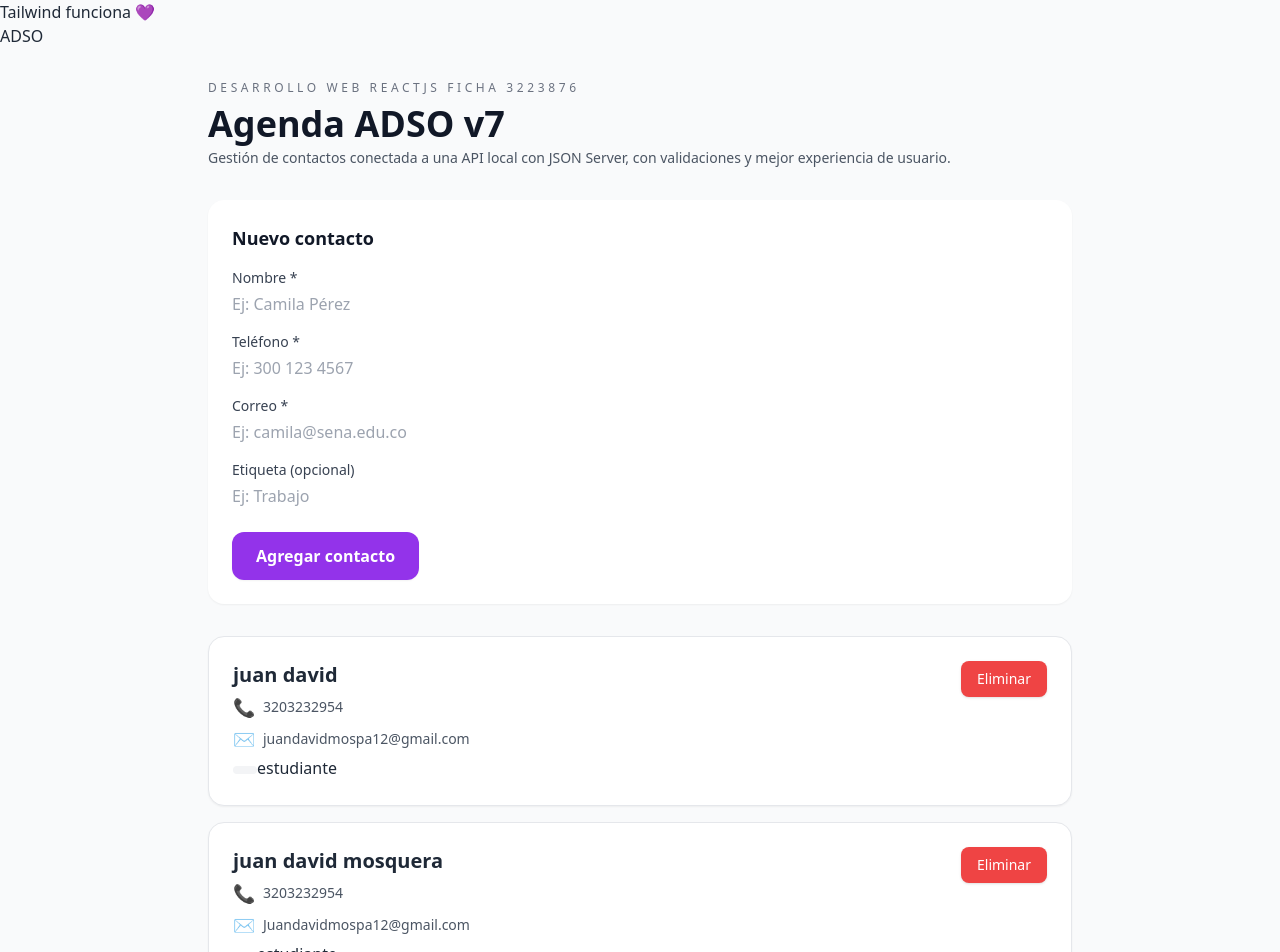
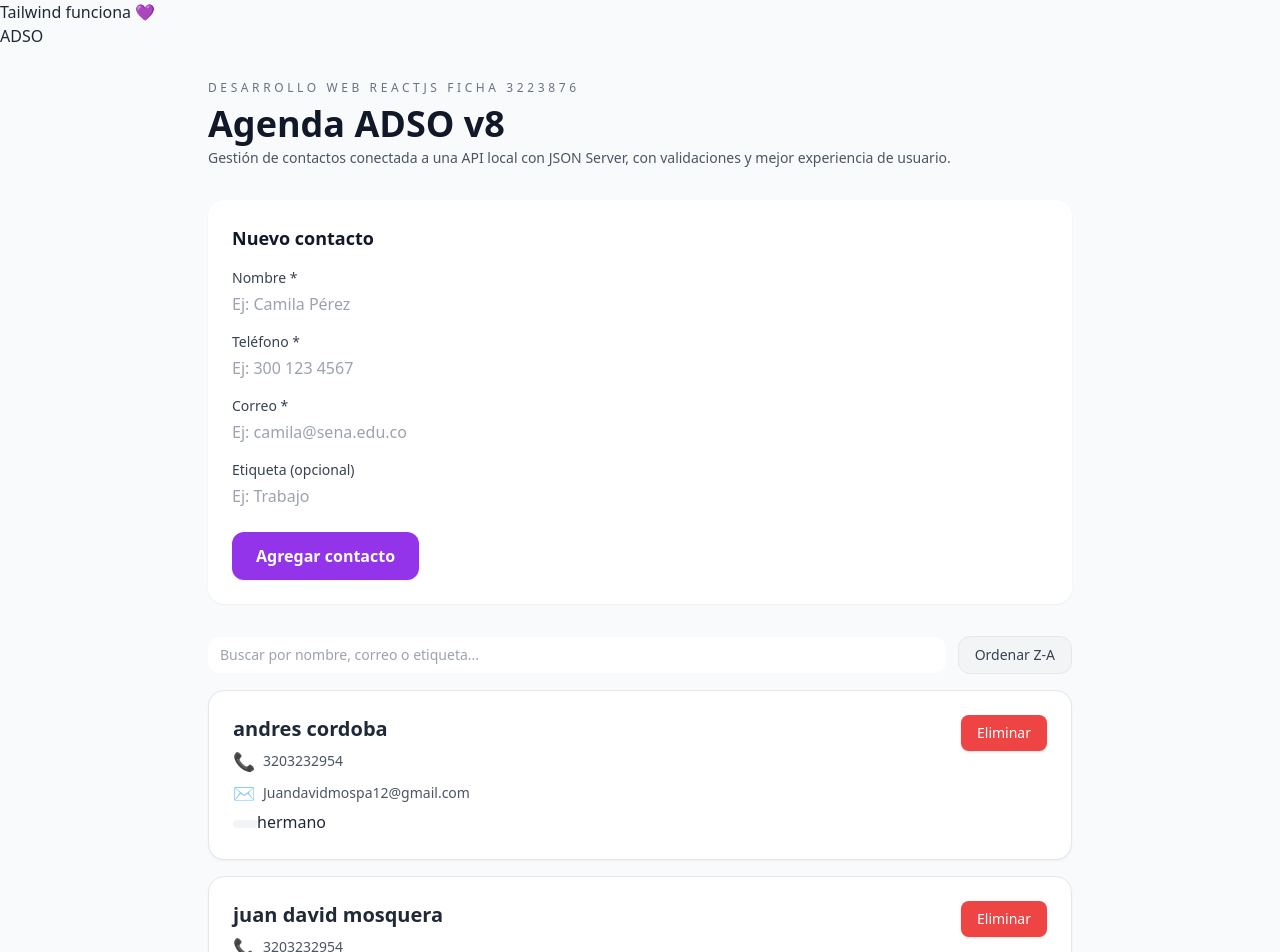
Before and after one commit to juandvid25/Agenda-D.SOFTWARE, a React (Vite) app: page / in a window 1280 px wide. Shown: the top 952 px of the page. Built offline with nearby package versions, Linux system fonts and the light colour scheme; data requests are answered from the project's data file.

Commit message:
actualizacion del codigo con funcion filtrar

```diff
--- a/db.json
+++ b/db.json
@@ -1,18 +1,18 @@
 {
   "contactos": [
-    {
-      "id": "92c3",
-      "nombre": "juan david",
-      "telefono": "3203232954",
-      "correo": "juandavidmospa12@gmail.com",
-      "etiqueta": "estudiante"
-    },
     {
       "id": "04b3",
       "nombre": "juan david mosquera ",
       "telefono": "3203232954",
       "correo": "Juandavidmospa12@gmail.com",
       "etiqueta": "estudiante"
+    },
+    {
+      "id": "90f6",
+      "nombre": "andres cordoba",
+      "telefono": "3203232954",
+      "correo": "Juandavidmospa12@gmail.com",
+      "etiqueta": "hermano"
     }
   ]
 }
--- a/src/App.jsx
+++ b/src/App.jsx
@@ -109,25 +109,38 @@
 //   );
 // }
 
+// Importamos hooks de React
 import { useEffect, useState } from "react";
+
+// Importamos las funciones de la API (capa de datos)
 import {
   listarContactos,
   crearContacto,
   eliminarContactoPorId,
 } from "./api";
 
+// Importamos la configuración global de la aplicación
 import { APP_INFO } from "./config";
 
+// Importamos componentes hijos
 import FormularioContacto from "./components/FormularioContacto";
 import ContactoCard from "./components/ContactoCard";
 
 function App() {
+  // Estado que almacena la lista de contactos obtenidos de la API
   const [contactos, setContactos] = useState([]);
+
+  // Estado que indica si estamos cargando información
   const [cargando, setCargando] = useState(true);
+
+  // Estado para guardar mensajes de error
   const [error, setError] = useState("");
-  const [mensajeExito, setMensajeExito] = useState("");
 
-  // Cargar contactos al iniciar
+  // === NUEVOS ESTADOS PARA LA CLASE 10 ===
+  const [busqueda, setBusqueda] = useState("");
+  const [ordenAsc, setOrdenAsc] = useState(true);
+
+  // Cargar contactos al montar el componente
   useEffect(() => {
     const cargarContactos = async () => {
       try {
@@ -149,23 +162,17 @@ function App() {
     cargarContactos();
   }, []);
 
-  // Crear contacto
+  // Agregar contacto
   const onAgregarContacto = async (nuevoContacto) => {
     try {
       setError("");
+
       const creado = await crearContacto(nuevoContacto);
       setContactos((prev) => [...prev, creado]);
-
-      // 👉 MENSAJE DE ÉXITO
-      setMensajeExito("✓ Contacto guardado correctamente");
-
-      // Ocultar después de 3 segundos
-      setTimeout(() => setMensajeExito(""), 3000);
-
     } catch (error) {
       console.error("Error al crear contacto:", error);
       setError(
-        "No se pudo guardar el contacto. Verifica tu conexión o el servidor e intenta nuevamente."
+        "No se pudo guardar el contacto. Verifica tu conexión o el estado del servidor e intenta nuevamente."
       );
       throw error;
     }
@@ -176,57 +183,98 @@ function App() {
     try {
       setError("");
       await eliminarContactoPorId(id);
+
       setContactos((prev) => prev.filter((c) => c.id !== id));
     } catch (error) {
       console.error("Error al eliminar contacto:", error);
-      setError("No se pudo eliminar el contacto. Inténtalo nuevamente.");
+      setError(
+        "No se pudo eliminar el contacto. Vuelve a intentarlo o verifica el servidor."
+      );
     }
   };
 
-  // Render
+  // === BÚSQUEDA ===
+  const contactosFiltrados = contactos.filter((c) => {
+    const termino = busqueda.toLowerCase();
+    const nombre = c.nombre.toLowerCase();
+    const correo = c.correo.toLowerCase();
+    const etiqueta = (c.etiqueta || "").toLowerCase();
+
+    return (
+      nombre.includes(termino) ||
+      correo.includes(termino) ||
+      etiqueta.includes(termino)
+    );
+  });
+
+  // === ORDENAMIENTO ===
+  const contactosOrdenados = [...contactosFiltrados].sort((a, b) => {
+    const nombreA = a.nombre.toLowerCase();
+    const nombreB = b.nombre.toLowerCase();
+
+    if (nombreA < nombreB) return ordenAsc ? -1 : 1;
+    if (nombreA > nombreB) return ordenAsc ? 1 : -1;
+    return 0;
+  });
+
   return (
     <div className="min-h-screen bg-gray-50">
       <div className="max-w-4xl mx-auto px-4 py-8">
-
+        {/* Encabezado */}
         <header className="mb-8">
           <p className="text-xs tracking-[0.3em] text-gray-500 uppercase">
             Desarrollo Web ReactJS Ficha {APP_INFO.ficha}
           </p>
+
           <h1 className="text-4xl font-extrabold text-gray-900 mt-2">
-           {APP_INFO.titulo}
+            {APP_INFO.titulo}
           </h1>
-          <p className="text-sm text-gray-600 mt-1">
-          {APP_INFO.subtitulo}
-          </p>
+
+          <p className="text-sm text-gray-600 mt-1">{APP_INFO.subtitulo}</p>
         </header>
 
-        {/* 🔥 MENSAJE DE ÉXITO */}
-        {mensajeExito && (
-          <div className="mb-4 rounded-xl bg-green-50 border border-green-200 px-4 py-3">
-            <p className="text-sm font-medium text-green-700">{mensajeExito}</p>
-          </div>
-        )}
-
-        {/* 🔥 MENSAJE DE ERROR */}
+        {/* Error global */}
         {error && (
           <div className="mb-4 rounded-xl bg-red-50 border border-red-200 px-4 py-3">
             <p className="text-sm font-medium text-red-700">{error}</p>
           </div>
         )}
 
+        {/* Cargando */}
         {cargando ? (
           <p className="text-sm text-gray-500">Cargando contactos...</p>
         ) : (
           <>
+            {/* Formulario */}
             <FormularioContacto onAgregar={onAgregarContacto} />
 
-            <section className="space-y-4 mt-6">
-              {contactos.length === 0 ? (
+            {/* Buscador y orden */}
+            <div className="flex flex-col md:flex-row md:items-center md:justify-between gap-3 mb-4">
+              <input
+                type="text"
+                className="w-full md:flex-1 py-2 px-3 rounded-xl border-gray-300 focus:ring-purple-500 focus:border-purple-500 text-sm"
+                placeholder="Buscar por nombre, correo o etiqueta..."
+                value={busqueda}
+                onChange={(e) => setBusqueda(e.target.value)}
+              />
+
+              <button
+                type="button"
+                onClick={() => setOrdenAsc((prev) => !prev)}
+                className="bg-gray-100 text-gray-700 text-sm px-4 py-2 rounded-xl border border-gray-200 hover:bg-gray-200"
+              >
+                {ordenAsc ? "Ordenar Z-A" : "Ordenar A-Z"}
+              </button>
+            </div>
+
+            {/* Lista de contactos */}
+            <section className="space-y-4">
+              {contactosOrdenados.length === 0 ? (
                 <p className="text-sm text-gray-500">
-                  Aún no tienes contactos registrados. Agrega uno con el formulario.
+                  No se encontraron contactos que coincidan con la búsqueda.
                 </p>
               ) : (
-                contactos.map((c) => (
+                contactosOrdenados.map((c) => (
                   <ContactoCard
                     key={c.id}
                     nombre={c.nombre}
@@ -241,8 +289,10 @@ function App() {
           </>
         )}
 
-        <footer className="mt-10 text-xs text-gray-400">
+        {/* Footer */}
+        <footer className="mt-8 text-xs text-gray-400">
           <p>Desarrollo Web – ReactJS | Proyecto Agenda ADSO</p>
+          <p>Alumno: JUAN DAVID MOSQUERA PALACIOS</p>
         </footer>
       </div>
     </div>
--- a/src/config.js
+++ b/src/config.js
@@ -6,6 +6,6 @@ export const API_BASE_URL = "http://localhost:3002/contactos";
 // Información general de la aplicación que se utilizará en App.jsx
 export const APP_INFO = {
 ficha: "3223876",
-titulo: "Agenda ADSO v7",
+titulo: "Agenda ADSO v8",
 subtitulo: "Gestión de contactos conectada a una API local con JSON Server, con validaciones y mejor experiencia de usuario.",
 };
```
